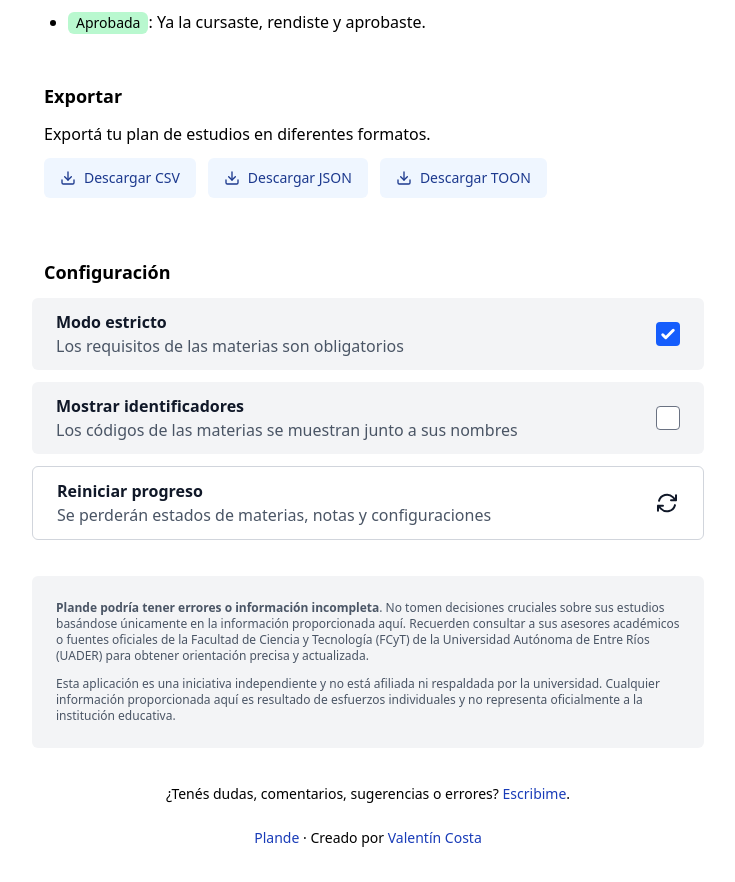
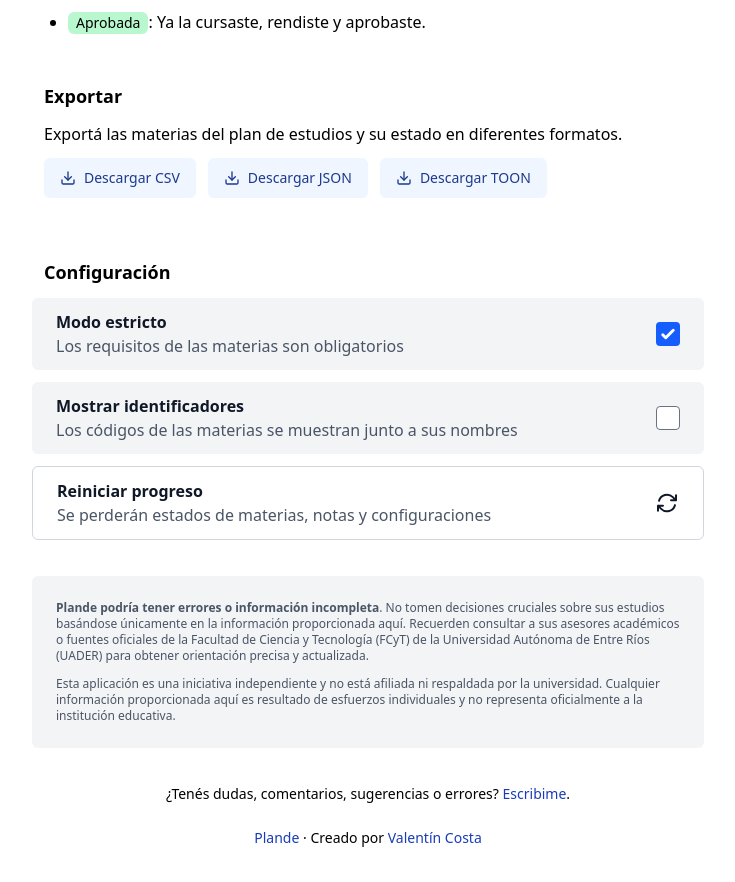
Before and after one commit to valentincostam/plande, a SvelteKit app: page /uader-fcyt-it in a window 1280 px wide. Shown: the part 5970-6852 px from the top of the page, without its empty margins (272-1007 px from the left). Built offline with nearby package versions, Linux system fonts and the light colour scheme.

Commit message:
Update export description in +page.svelte to clarify functionality for exporting study plan subjects and their statuses in various formats.

```diff
--- a/src/routes/[slug]/+page.svelte
+++ b/src/routes/[slug]/+page.svelte
@@ -430,7 +430,9 @@
 
 		<section>
 			<h3 class="p-3 text-lg font-bold">Exportar</h3>
-			<p class="px-3">Exportá tu plan de estudios en diferentes formatos.</p>
+			<p class="px-3">
+				Exportá las materias del plan de estudios y su estado en diferentes formatos.
+			</p>
 			<div class="flex flex-wrap gap-3 p-3">
 				<ExportButton
 					format="csv"
```
